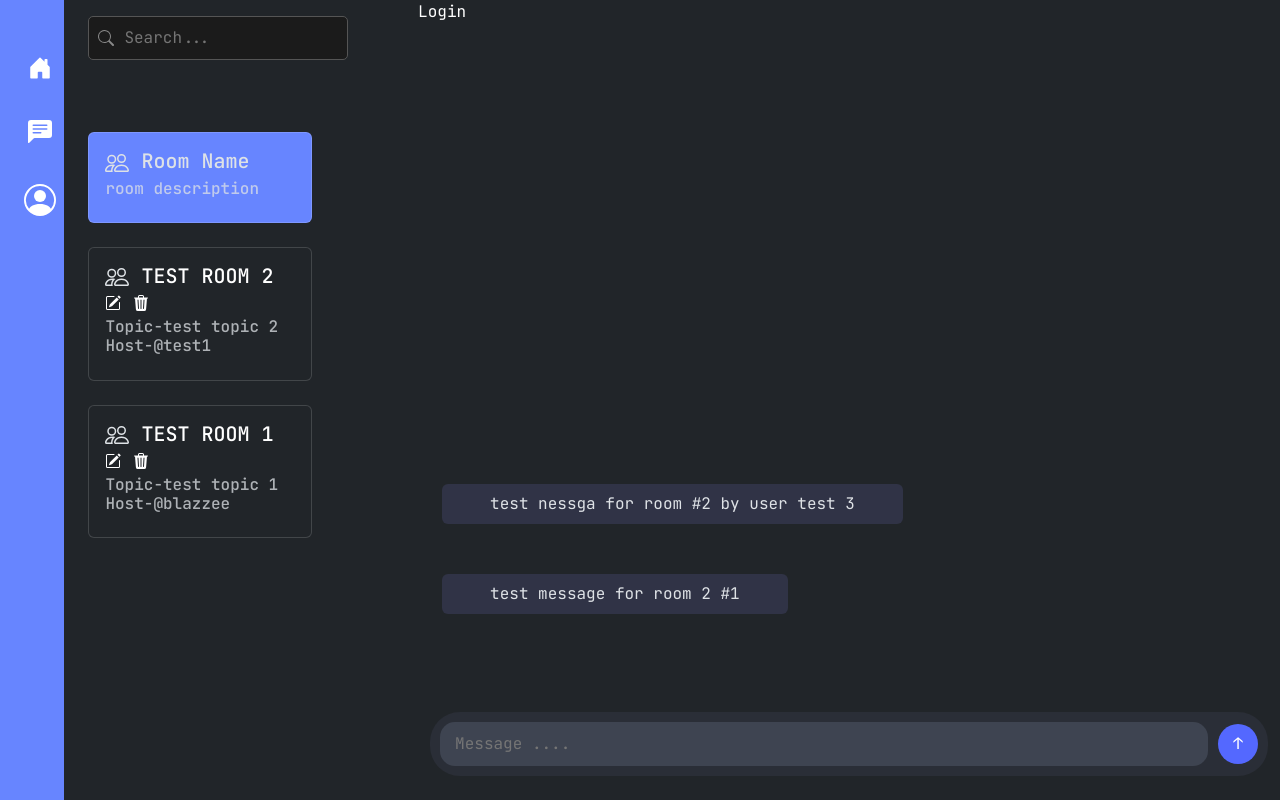
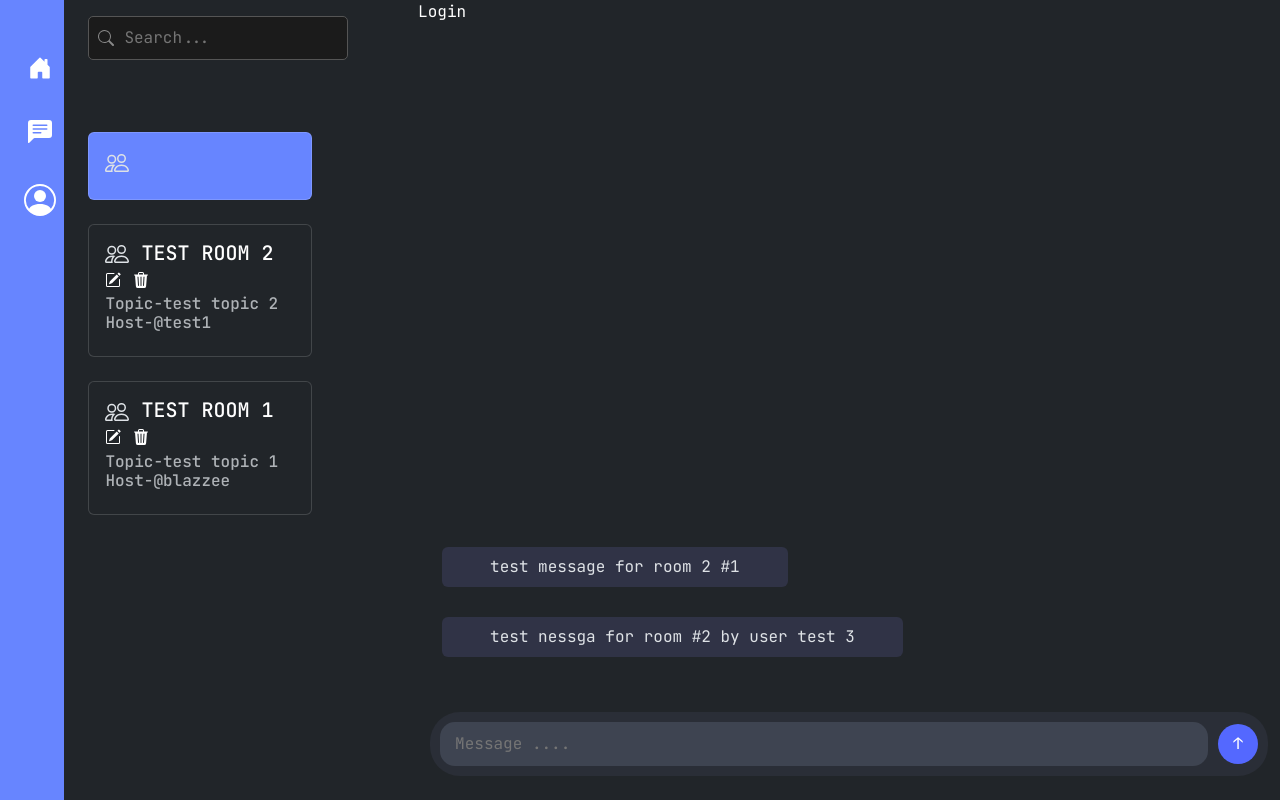
Before and after one commit to Blazzzeee/studybud, a Django app: page /room/2 in a window 1280 px wide. Run offline with Django 5.2, Linux system fonts and the light colour scheme; data comes from the database, SQL or seed files in the repository; some web fonts are replaced.

Commit message:
Refinement of templates , minor changer in chat-room ui

```diff
--- a/studybud/base/templates/base/room.html
+++ b/studybud/base/templates/base/room.html
@@ -22,18 +22,8 @@
     <div class="card mb-4 active-room mx-4 my-4" style="width: 14rem">
         <div class="card-body">
             <h5 class="card-title">
-                <svg
-                    xmlns="http://www.w3.org/2000/svg"
-                    width="16"
-                    height="16"
-                    fill="currentColor"
-                    class="bi bi-people fs-4 inline"
-                    viewBox="0 0 16 16"
-                    style="width: 1em; height: 1em"
-                >
-                    <path
-                        d="M15 14s1 0 1-1-1-4-5-4-5 3-5 4 1 1 1 1zm-7.978-1L7 12.996c.001-.264.167-1.03.76-1.72C8.312 10.629 9.282 10 11 10c1.717 0 2.687.63 3.24 1.276.593.69.758 1.457.76 1.72l-.008.002-.014.002zM11 7a2 2 0 1 0 0-4 2 2 0 0 0 0 4m3-2a3 3 0 1 1-6 0 3 3 0 0 1 6 0M6.936 9.28a6 6 0 0 0-1.23-.247A7 7 0 0 0 5 9c-4 0-5 3-5 4q0 1 1 1h4.216A2.24 2.24 0 0 1 5 13c0-1.01.377-2.042 1.09-2.904.243-.294.526-.569.846-.816M4.92 10A5.5 5.5 0 0 0 4 13H1c0-.26.164-1.03.76-1.724.545-.636 1.492-1.256 3.16-1.275ZM1.5 5.5a3 3 0 1 1 6 0 3 3 0 0 1-6 0m3-2a2 2 0 1 0 0 4 2 2 0 0 0 0-4"
-                    />
+                <svg xmlns="http://www.w3.org/2000/svg" width="16" height="16" fill="currentColor" class="bi bi-people fs-4 inline" viewBox="0 0 16 16" style="width: 1em; height: 1em" >
+                    <path d="M15 14s1 0 1-1-1-4-5-4-5 3-5 4 1 1 1 1zm-7.978-1L7 12.996c.001-.264.167-1.03.76-1.72C8.312 10.629 9.282 10 11 10c1.717 0 2.687.63 3.24 1.276.593.69.758 1.457.76 1.72l-.008.002-.014.002zM11 7a2 2 0 1 0 0-4 2 2 0 0 0 0 4m3-2a3 3 0 1 1-6 0 3 3 0 0 1 6 0M6.936 9.28a6 6 0 0 0-1.23-.247A7 7 0 0 0 5 9c-4 0-5 3-5 4q0 1 1 1h4.216A2.24 2.24 0 0 1 5 13c0-1.01.377-2.042 1.09-2.904.243-.294.526-.569.846-.816M4.92 10A5.5 5.5 0 0 0 4 13H1c0-.26.164-1.03.76-1.724.545-.636 1.492-1.256 3.16-1.275ZM1.5 5.5a3 3 0 1 1 6 0 3 3 0 0 1-6 0m3-2a2 2 0 1 0 0 4 2 2 0 0 0 0-4/>
                 </svg>
                 Room Name
             </h5>
@@ -122,13 +112,16 @@
             </div>
         </div>
     </form>
+    <div class="message-container">
 
-    {% for message in RoomMessages %} {% if message.user == request.user %}
-    <div class="message-self mx-4 rounded px-5 py-2">{{message}}</div>
+        {% for message in RoomMessages %} {% if message.user == request.user %}
+        <div class="message-self mx-4 rounded px-5 py-2">{{message}}</div>
 
-    {% else %}
-    <div class="message-others mx-4 rounded px-5 py-2">{{message}}</div>
-    {% endif %} {% endfor %}
+        {% else %}
+        <div class="message-others mx-4 rounded px-5 py-2">{{message}}</div>
+        {% endif %} {% endfor %}
+
+    </div>
 </div>
 
 {% endblock content %}
--- a/studybud/static/styles-room.css
+++ b/studybud/static/styles-room.css
@@ -14,7 +14,7 @@
     grid-area: 2/3/-1/-1;
     display: flex;
     flex-direction: column-reverse;
-    gap: 50px;
+    gap: 1%;
 }
 
 .message-box-container {
@@ -26,7 +26,6 @@
     /* max-width: ; */
     margin: auto; /* Center the container */
     gap: 10px;
-    order: -1;
     justify-self: flex-end;
 }
 .message-input {
@@ -71,3 +70,9 @@ a {
     text-decoration: none !important;
     color: white;
 }
+
+.message-container {
+    display: flex;
+    flex-direction: column;
+    gap: 30px;
+}
--- a/studybud/static/styles.css
+++ b/studybud/static/styles.css
@@ -56,8 +56,10 @@ input.search:focus {
     box-shadow: 0 0 5px rgba(103, 133, 255, 0.5);
 }
 
-/* .room-list{
+.room-list{
     grid-area: 2/2/-1/3;
+    max-width: 720px;
+
 }
 
 .active-room{
```
